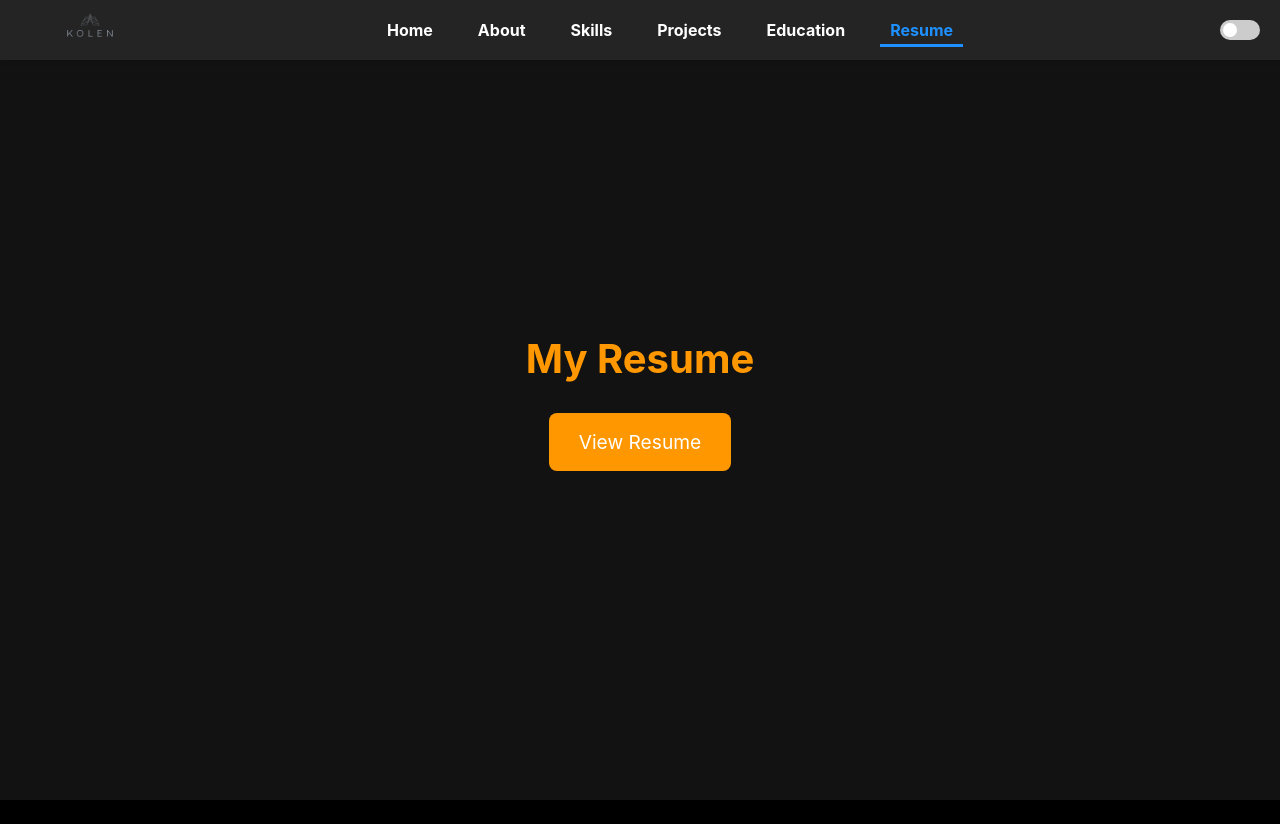
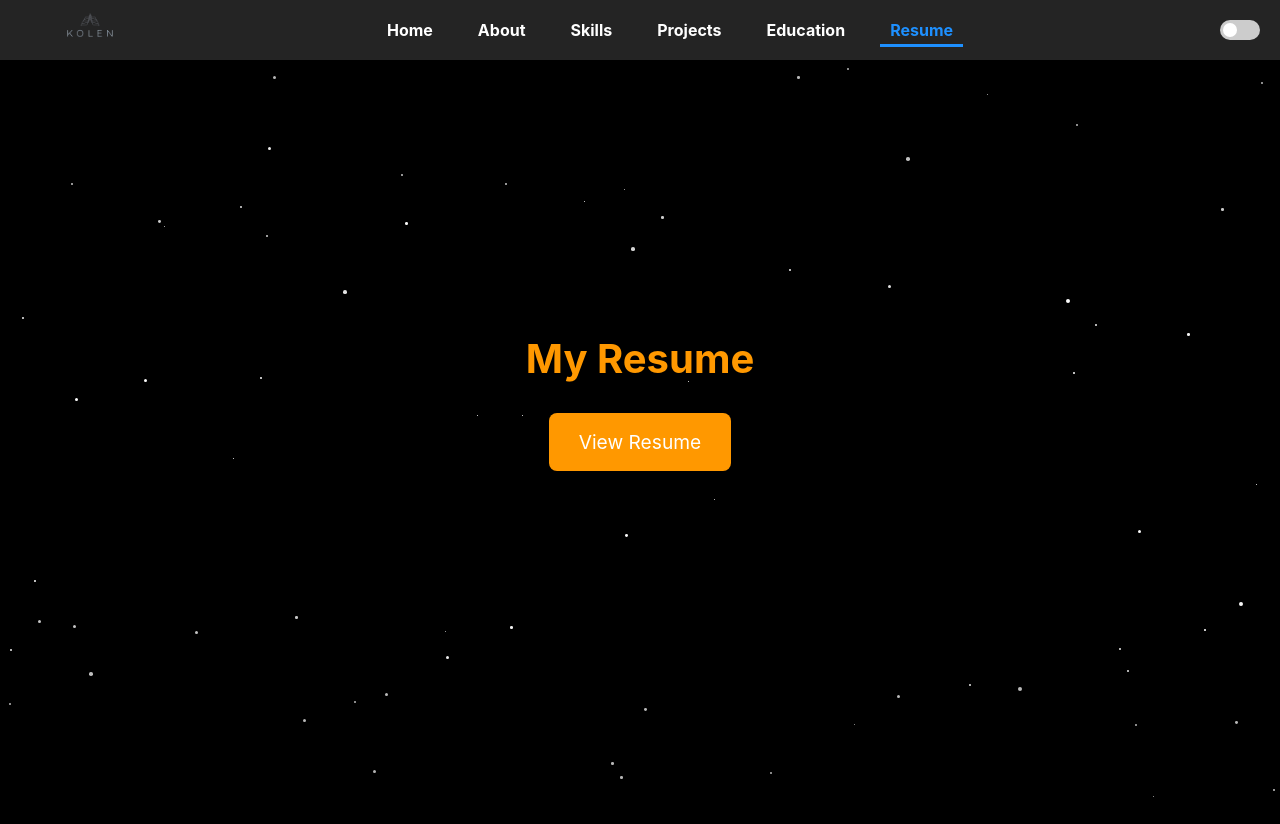
Before and after one commit to MakhmudovM/KolenWebPortfolio, a React (Vite) app: page /resume in a window 1280 px wide. Before the commit the page ends 800 px from the top, so only its background shows below. Built offline with nearby package versions, Linux system fonts and the light colour scheme.

Commit message:
add bg animation and fix bug

```diff
--- a/package.json
+++ b/package.json
@@ -14,7 +14,8 @@
     "react-dom": "^18.2.0",
     "react-icons": "^5.4.0",
     "react-router-dom": "^7.1.3",
-    "react-simple-typewriter": "^5.0.1"
+    "react-simple-typewriter": "^5.0.1",
+    "react-tsparticles": "^2.12.2"
   },
   "devDependencies": {
     "@types/react": "^18.2.66",
--- /dev/null
+++ b/src/components/StarryBackground.css
@@ -0,0 +1,53 @@
+/* Основные стили для body */
+body {
+    margin: 0;
+    padding: 0;
+    height: 100vh;
+    background-color: #000;
+    overflow: auto; /* Включаем прокрутку */
+  }
+
+  /* Контейнер для звездопада */
+  .starry-background {
+    position: fixed; /* Фиксируем фон, чтобы он оставался на месте */
+    top: 0;
+    left: 0;
+    width: 100%;
+    height: 100%;
+    z-index: -1; /* Звезды на фоне, позади контента */
+    pointer-events: none; /* Чтобы фон не мешал взаимодействовать с контентом */
+  }
+
+  /* Звезды */
+  .star {
+    position: absolute;
+    background-color: white;
+    border-radius: 50%;
+    animation: fall 10s linear infinite, twinkle 10s infinite alternate;
+    opacity: 0.7;
+  }
+
+  /* Анимация падения звезд */
+  @keyframes fall {
+    0% {
+      top: -10%;
+      left: calc(100% * var(--random-x));
+    }
+    100% {
+      top: 110%;
+      left: calc(100% * var(--random-x));
+    }
+  }
+
+  /* Анимация мерцания звезд */
+  @keyframes twinkle {
+    0% {
+      opacity: 0.7;
+    }
+    50% {
+      opacity: 1;
+    }
+    100% {
+      opacity: 0.7;
+    }
+  }
--- /dev/null
+++ b/src/components/StarryBackground.jsx
@@ -0,0 +1,41 @@
+import React from 'react';
+import './StarryBackground.css';  // Подключаем наш CSS файл
+
+const StarryBackground = () => {
+  // Количество звезд
+  const starsCount = 100;
+
+  // Функция для генерации случайных звезд
+  const generateStars = () => {
+    const stars = [];
+    for (let i = 0; i < starsCount; i++) {
+      const randomX = Math.random(); // случайная горизонтальная позиция
+      const size = Math.random() * 3 + 1; // случайный размер звезды
+      const delay = Math.random() * 3; // случайная задержка для анимации
+      const duration = Math.random() * 2 + 2; // случайная длительность падения
+
+      stars.push(
+        <div
+          key={i}
+          className="star"
+          style={{
+            width: `${size}px`,
+            height: `${size}px`,
+            animationDuration: `${duration}s`,
+            animationDelay: `${delay}s`,
+            '--random-x': randomX,  // Сохраняем значение для random-x
+          }}
+        />
+      );
+    }
+    return stars;
+  };
+
+  return (
+    <div className="starry-background">
+      {generateStars()}
+    </div>
+  );
+};
+
+export default StarryBackground;
--- a/src/index.css
+++ b/src/index.css
@@ -4,8 +4,7 @@
   font-weight: 400;
 
   color-scheme: light dark;
-  color: rgba(255, 255, 255, 0.87);
-  background-color: #000;
+
 
   font-synthesis: none;
   text-rendering: optimizeLegibility;
--- a/src/layout/MainLayout.jsx
+++ b/src/layout/MainLayout.jsx
@@ -1,15 +1,21 @@
-import React from "react";
-import { Outlet, Link } from "react-router-dom";
-import Navbar from '../components/Navbar/Navbar'
-import Footer from '../components/Footer/Footer'
-
+import React from 'react';
+import { Outlet } from 'react-router-dom';
+import Navbar from '../components/Navbar/Navbar';
+import Footer from '../components/Footer/Footer';
+import StarryBackground from '../components/StarryBackground'; // Подключаем компонент с фоном
 
 function MainLayout() {
   return (
-    <div>
-      <Navbar/>
+    <div style={{ position: 'relative', minHeight: '100vh' }}>
+      {/* Звездопад на фоне */}
+      <StarryBackground />
+
+      {/* Контент страницы */}
+      <Navbar />
+      <div style={{ position: 'relative', zIndex: 1 }}>
         <Outlet />
-
+      </div>
+      <Footer />
     </div>
   );
 }
--- a/src/page/Home.jsx
+++ b/src/page/Home.jsx
@@ -10,13 +10,11 @@ function Home() {
         flexDirection: 'column',
         justifyContent: 'center',
         alignItems: 'center',
-        backgroundColor: 'black',
         color: 'white',
         height: '100vh',
         margin: 0,
-        boxSizing: 'border-box',
         padding: 0,
-        overflow: 'hidden',
+        overflow: 'hidden', // Запрещаем прокрутку
       }}
     >
       {/* Верхний текст */}
--- a/src/styles/About.css
+++ b/src/styles/About.css
@@ -1,5 +1,5 @@
 .about-container {
-    background-color: #121212;
+
     color: #fff;
     min-height: 100vh;
     display: flex;
--- a/src/styles/Education.css
+++ b/src/styles/Education.css
@@ -1,5 +1,5 @@
 .education-container {
-    background-color: #121212;
+
     color: #fff;
     padding: 4rem 2rem;
     text-align: center;
--- a/src/styles/Projects.css
+++ b/src/styles/Projects.css
@@ -1,5 +1,5 @@
 .projects-container {
-    background-color: #121212;
+
     color: #fff;
     padding: 4rem 2rem;
     text-align: center;
--- a/src/styles/Resume.css
+++ b/src/styles/Resume.css
@@ -4,7 +4,7 @@
     align-items: center;
     justify-content: center;
     height: 100vh;
-    background-color: #121212;
+
     color: white;
   }
 
--- a/src/styles/Skills.css
+++ b/src/styles/Skills.css
@@ -1,5 +1,5 @@
 .skills-container {
-    background-color: #121212;
+
     color: #fff;
     padding: 4rem 2rem;
     text-align: center;
```
Also changed, not shown: 1 other file (tests, documents, lock files or other folders).
